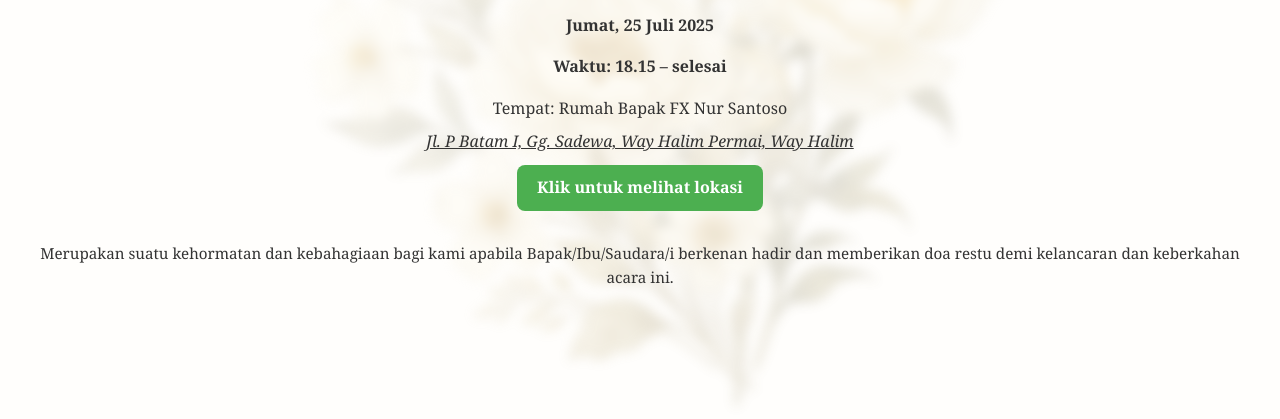
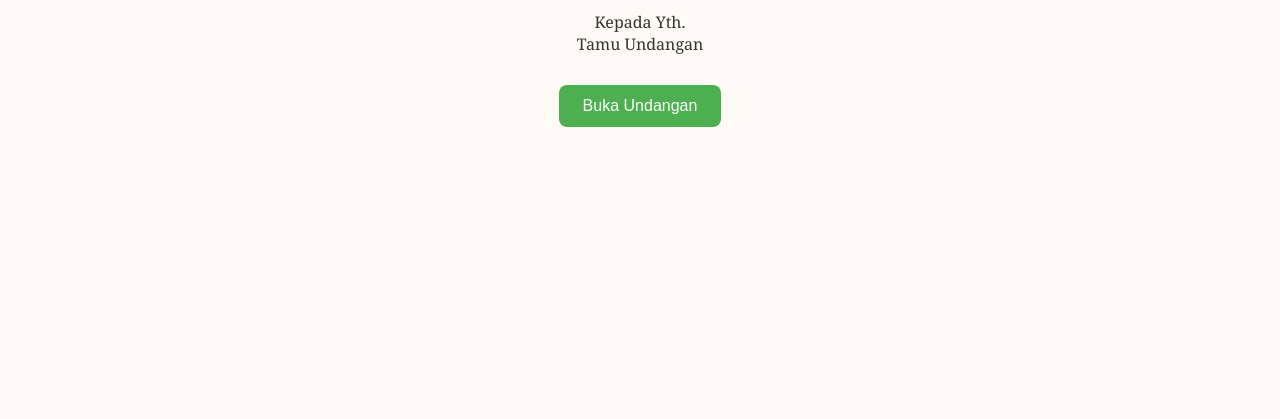
Before and after one commit to gasnikahkuy/isabella-kristiyanto, a plain HTML site: page midodaren.html in a window 1280 px wide. Shown: the part 381-800 px from the top of the page. Drawn offline with Linux system fonts and the light colour scheme.

Commit message:
Update midodaren.html

```diff
--- a/midodaren.html
+++ b/midodaren.html
@@ -5,21 +5,15 @@
   <meta name="viewport" content="width=device-width, initial-scale=1.0"/>
   <title>Undangan Midodareni</title>
   <style>
-    * {
-      box-sizing: border-box;
-    }
+    * { box-sizing: border-box; }
 
     body {
+      margin: 0;
+      padding: 0;
       font-family: 'Georgia', serif;
-      margin: 0;
-      padding: 20px;
-      background: #fffefc;
+      background-color: #fffefc;
+      overflow-x: hidden;
       color: #333;
-      line-height: 1.6;
-      text-align: center;
-      position: relative;
-      overflow-x: hidden;
-      min-height: 100vh;
     }
 
     body::before {
@@ -38,9 +32,59 @@
       pointer-events: none;
     }
 
-    h1 {
-      font-size: 1.2rem;
+    .cover {
+      position: fixed;
+      inset: 0;
+      background-color: #fffaf4;
+      display: flex;
+      flex-direction: column;
+      justify-content: center;
+      align-items: center;
+      text-align: center;
+      z-index: 10;
+      transition: transform 1s ease-in-out;
+    }
+
+    .cover.hidden {
+      transform: translateY(-100%);
+    }
+
+    .cover h1 {
+      font-size: 2rem;
       margin-bottom: 20px;
+    }
+
+    .cover p {
+      font-size: 1rem;
+      margin-bottom: 30px;
+    }
+
+    .cover button {
+      padding: 12px 24px;
+      font-size: 1rem;
+      border: none;
+      border-radius: 8px;
+      background-color: #4CAF50;
+      color: white;
+      cursor: pointer;
+      transition: background-color 0.3s ease;
+    }
+
+    .cover button:hover {
+      background-color: #388e3c;
+    }
+
+    .main-content {
+      padding: 20px;
+      max-width: 700px;
+      margin: 0 auto;
+      text-align: center;
+      transition: opacity 1s ease;
+    }
+
+    .hidden-content {
+      opacity: 0;
+      pointer-events: none;
     }
 
     .names {
@@ -50,7 +94,7 @@
       margin: 10px 0;
     }
 
-    .info {
+    .info, .footer {
       font-size: 1rem;
       margin-bottom: 8px;
     }
@@ -89,17 +133,7 @@
       background-color: #388e3c;
     }
 
-    .footer {
-      margin-top: 30px;
-      font-size: 0.95rem;
-      padding: 0 10px;
-    }
-
     @media (max-width: 600px) {
-      body {
-        padding: 15px;
-      }
-
       .names {
         font-size: 1.5rem;
       }
@@ -112,10 +146,27 @@
         padding: 8px 16px;
         font-size: 0.9rem;
       }
+
+      .cover h1 {
+        font-size: 1.5rem;
+      }
     }
   </style>
 </head>
 <body>
+
+  <!-- Cover -->
+  <div class="cover" id="cover">
+    <h1>Undangan Midodareni</h1>
+    <p>Kepada Yth.<br><span id="coverName">Tamu Undangan</span></p>
+    <button onclick="openInvitation()">Buka Undangan</button>
+  </div>
+
+  <!-- Music -->
+  <audio id="bgMusic" src="midodaren/midodaren.mp4" type="audio/mp4"></audio>
+
+  <!-- Main Content -->
+  <div class="main-content hidden-content" id="invitationContent">
     <h1>Bandar Lampung, Juli 2025</h1>
 
     <p id="personalized" class="personal"></p>
@@ -143,16 +194,32 @@
         Merupakan suatu kehormatan dan kebahagiaan bagi kami apabila Bapak/Ibu/Saudara/i berkenan hadir dan memberikan doa restu demi kelancaran dan keberkahan acara ini.
       </p>
     </div>
+  </div>
 
   <script>
+    // Get name from URL
     const urlParams = new URLSearchParams(window.location.search);
     const name = urlParams.get("to");
-    const target = document.getElementById("personalized");
+    const displayName = name ? decodeURIComponent(name).replace(/%0A/g, "\n") : "Tamu Undangan";
 
-    if (name) {
-      const decoded = decodeURIComponent(name).replace(/%0A/g, "\n");
-      target.innerText = "Yth. " + decoded;
+    document.getElementById("coverName").innerText = displayName;
+    document.getElementById("personalized").innerText = "Yth. " + displayName;
+
+    function openInvitation() {
+      // Slide cover
+      document.getElementById("cover").classList.add("hidden");
+
+      // Show content
+      const content = document.getElementById("invitationContent");
+      content.classList.remove("hidden-content");
+
+      // Play music
+      const music = document.getElementById("bgMusic");
+      music.play().catch(() => {
+        alert("Klik lagi jika musik tidak diputar otomatis.");
+      });
     }
   </script>
+
 </body>
 </html>
```
Lines whose indentation alone changed are shown as unchanged.
